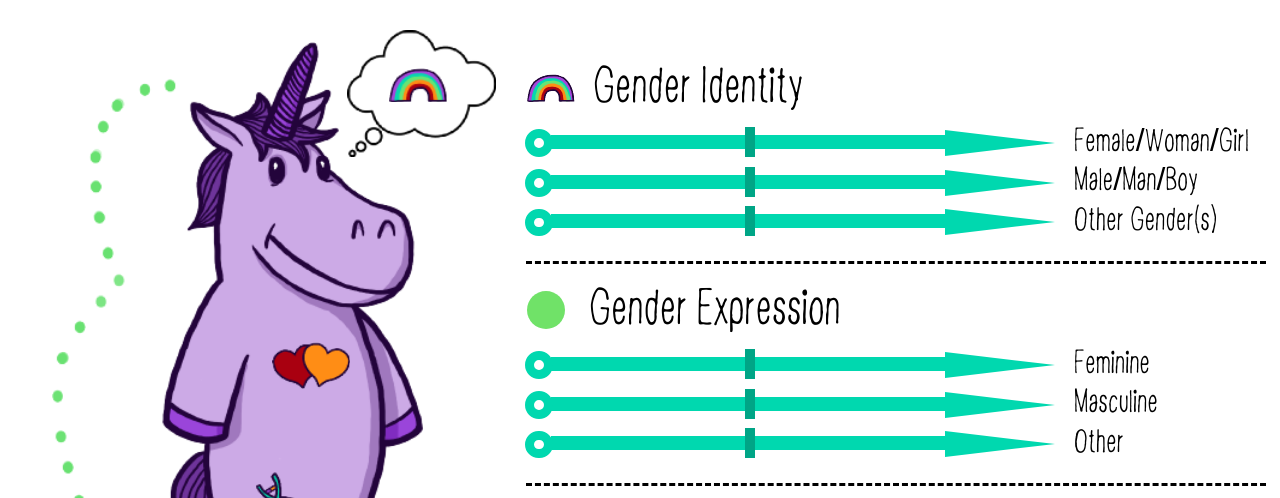
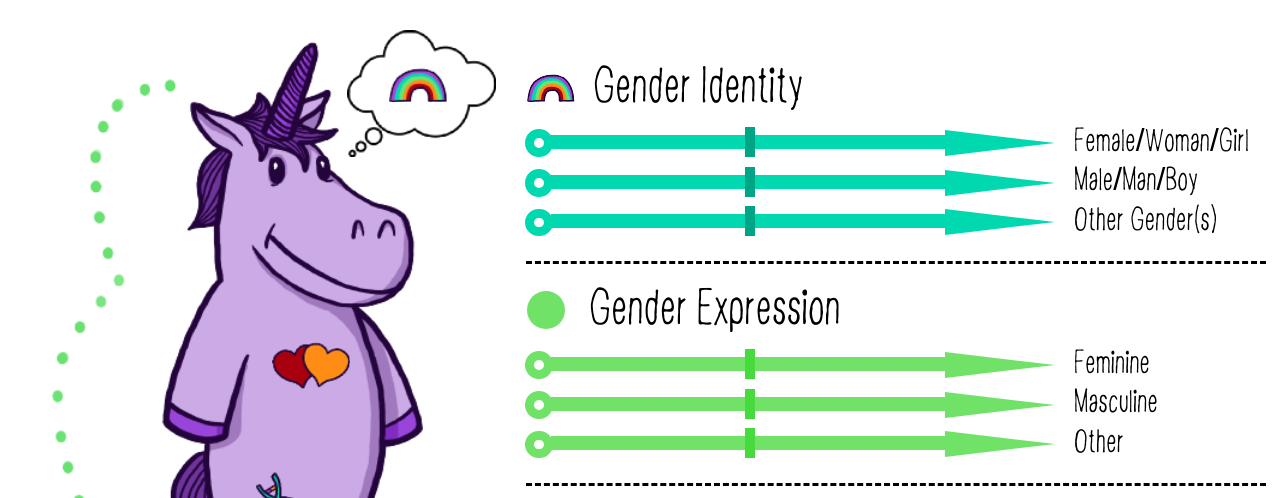
Before and after one commit to ephys/Gender-Unicorn, a website: page index.html in a window 1280 px wide. Shown: the part 234-732 px from the top of the page. Drawn offline with nearby package versions, Linux system fonts and the light colour scheme.

Commit message:
Set the arrow colors

```diff
--- a/_assets/css/layout.scss
+++ b/_assets/css/layout.scss
@@ -138,3 +138,49 @@ a {
 		}
 	}
 }
+
+@mixin setArrowColor($color) {
+	.arrow {
+		.arrowhead {
+			border-left-color: $color;
+		}
+
+		.fletching {
+			border-color: $color;
+		}
+
+		input[type="range"] {
+			@mixin thumb() {
+				background-color: darken($color, 10);
+			}
+
+			&::-webkit-slider-thumb {
+				@include thumb();
+			}
+
+			&::-moz-range-thumb {
+				@include thumb();
+			}
+
+			&::-ms-thumb {
+				@include thumb();
+			}
+
+			@mixin track() {
+				background-color: $color;
+			}
+
+			&::-webkit-slider-runnable-track {
+				@include track();
+			}
+
+			&::-moz-range-track {
+				@include track();
+			}
+
+			&::-ms-track {
+				@include track();
+			}
+		}
+	}
+}
--- a/_assets/css/unicorn.scss
+++ b/_assets/css/unicorn.scss
@@ -1,5 +1,6 @@
 main {
 	display: flex;
+	flex-wrap: wrap;
 
 	section:first-of-type {
 		margin-left: 130px;
@@ -239,20 +240,19 @@ main {
 		}
 
 		&.select_gender_identity {
-
+			@include setArrowColor($color_gender_identity);
 		}
 
 		&.select_gender_expression{
-
-		}
-
-		&.select_assigned_sex {
+			@include setArrowColor($color_gender_expression);
 		}
 
 		&.select_attraction_physical {
+			@include setArrowColor($color_attraction_physical);
 		}
 
 		&.select_attraction_emotional {
+			@include setArrowColor($color_attraction_emotional);
 		}
 	}
 }
--- a/index.html
+++ b/index.html
@@ -86,7 +86,7 @@
 		</section>
 	</main>
 	<footer>
-		<p>To learn more, go to: <a href="http://www.transstudent.org/gender">www.transstudent.org/gender</a></p>
+		<p>To learn more, go to:<br><a href="http://www.transstudent.org/gender">www.transstudent.org/gender</a></p>
 		<p>Design by Landyn Pan and Anna Moore</p>
 	</footer>
 </div>
```
Also changed, not shown: assets/css/main.css.
